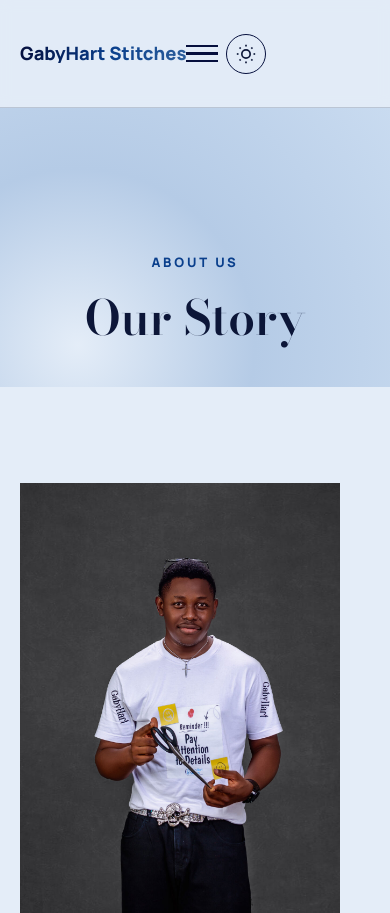
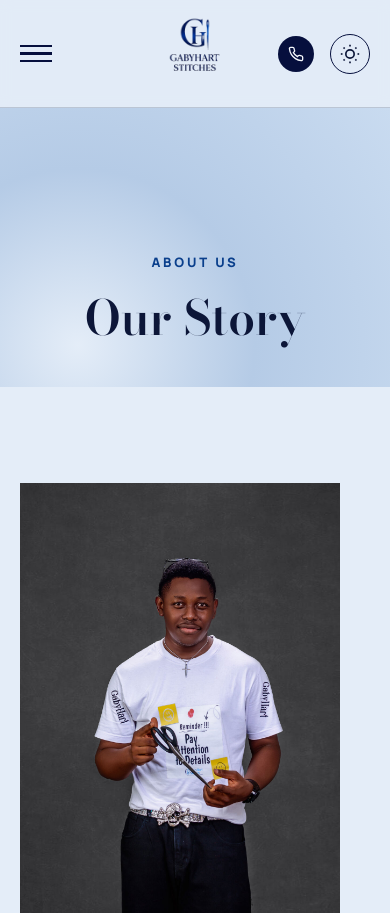
Before and after one commit to ezekielisrael1859/gabyhart-stitches, a plain HTML site: page about.html in a window 390 px wide. Shown: the top 913 px of the page. Drawn offline with nearby package versions, Linux system fonts and the light colour scheme.

Commit message:
Propagate new header (real logo, repositioned hamburger/phone/toggle) to all pages

```diff
--- a/about.html
+++ b/about.html
@@ -45,16 +45,21 @@
 
 <header class="site-header">
   <div class="container">
-    <a href="index.html" class="logo-mark">
-      <span class="logo-mark__wordmark">GabyHart Stitches</span>
-    </a>
     <button class="nav-toggle" aria-expanded="false" aria-label="Toggle menu">
       <span></span><span></span><span></span>
     </button>
-    <button type="button" data-theme-toggle aria-pressed="false" aria-label="Toggle dark mode" class="theme-toggle">
-      <svg class="theme-toggle__icon theme-toggle__icon--sun" width="20" height="20" viewBox="0 0 24 24" fill="none" stroke="currentColor" stroke-width="2"><circle cx="12" cy="12" r="5"/><line x1="12" y1="1" x2="12" y2="3"/><line x1="12" y1="21" x2="12" y2="23"/><line x1="4.22" y1="4.22" x2="5.64" y2="5.64"/><line x1="18.36" y1="18.36" x2="19.78" y2="19.78"/><line x1="1" y1="12" x2="3" y2="12"/><line x1="21" y1="12" x2="23" y2="12"/><line x1="4.22" y1="19.78" x2="5.64" y2="18.36"/><line x1="18.36" y1="5.64" x2="19.78" y2="4.22"/></svg>
-      <svg class="theme-toggle__icon theme-toggle__icon--moon" width="20" height="20" viewBox="0 0 24 24" fill="none" stroke="currentColor" stroke-width="2"><path d="M21 12.79A9 9 0 1 1 11.21 3 7 7 0 0 0 21 12.79z"/></svg>
-    </button>
+    <a href="index.html" class="logo-mark">
+      <img src="images/logo.png" alt="GabyHart Stitches" class="logo-mark__img">
+    </a>
+    <div class="site-header__actions">
+      <a href="tel:+2348104826994" class="site-header__call" aria-label="Call Gabyhart Stitches">
+        <svg viewBox="0 0 24 24" fill="none" stroke="currentColor" stroke-width="2"><path d="M22 16.92v3a2 2 0 0 1-2.18 2 19.79 19.79 0 0 1-8.63-3.07 19.5 19.5 0 0 1-6-6 19.79 19.79 0 0 1-3.07-8.67A2 2 0 0 1 4.11 2h3a2 2 0 0 1 2 1.72c.127.96.361 1.903.7 2.81a2 2 0 0 1-.45 2.11L8.09 9.91a16 16 0 0 0 6 6l1.27-1.27a2 2 0 0 1 2.11-.45c.907.339 1.85.573 2.81.7A2 2 0 0 1 22 16.92z"/></svg>
+      </a>
+      <button type="button" data-theme-toggle aria-pressed="false" aria-label="Toggle dark mode" class="theme-toggle">
+        <svg class="theme-toggle__icon theme-toggle__icon--sun" width="20" height="20" viewBox="0 0 24 24" fill="none" stroke="currentColor" stroke-width="2"><circle cx="12" cy="12" r="5"/><line x1="12" y1="1" x2="12" y2="3"/><line x1="12" y1="21" x2="12" y2="23"/><line x1="4.22" y1="4.22" x2="5.64" y2="5.64"/><line x1="18.36" y1="18.36" x2="19.78" y2="19.78"/><line x1="1" y1="12" x2="3" y2="12"/><line x1="21" y1="12" x2="23" y2="12"/><line x1="4.22" y1="19.78" x2="5.64" y2="18.36"/><line x1="18.36" y1="5.64" x2="19.78" y2="4.22"/></svg>
+        <svg class="theme-toggle__icon theme-toggle__icon--moon" width="20" height="20" viewBox="0 0 24 24" fill="none" stroke="currentColor" stroke-width="2"><path d="M21 12.79A9 9 0 1 1 11.21 3 7 7 0 0 0 21 12.79z"/></svg>
+      </button>
+    </div>
   </div>
 </header>
 
```
Also changed, not shown: booking.html (+12 -7 lines), contact.html (+12 -7 lines), gallery.html (+12 -7 lines), shop.html (+12 -7 lines), training.html (+12 -7 lines).
